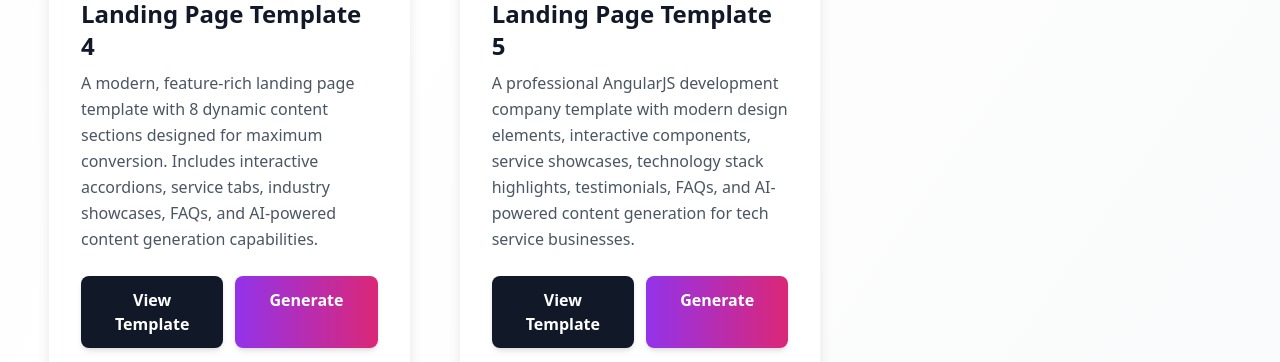
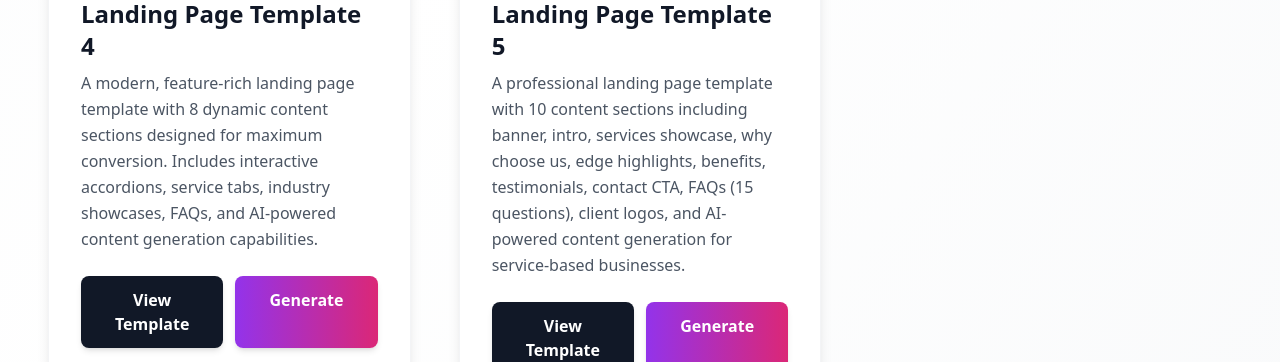
Before and after one commit to SaiTejaBrandstory/html-generator, a Next.js app: page / in a window 1280 px wide. Shown: the part 1320-1682 px from the top of the page. Built offline with nearby package versions, Linux system fonts and the light colour scheme.

Commit message:
added template 5 description

```diff
--- a/app/page.tsx
+++ b/app/page.tsx
@@ -214,7 +214,7 @@ export default function Home() {
               <div className="p-8">
                 <h3 className="text-2xl font-bold text-gray-900 mb-2">Landing Page Template 5</h3>
                 <p className="text-gray-600 mb-6 leading-relaxed">
-                  A professional AngularJS development company template with modern design elements, interactive components, service showcases, technology stack highlights, testimonials, FAQs, and AI-powered content generation for tech service businesses.
+                  A professional landing page template with 10 content sections including banner, intro, services showcase, why choose us, edge highlights, benefits, testimonials, contact CTA, FAQs (15 questions), client logos, and AI-powered content generation for service-based businesses.
                 </p>
                 <div className="flex flex-col sm:flex-row gap-3">
                   <a
```
